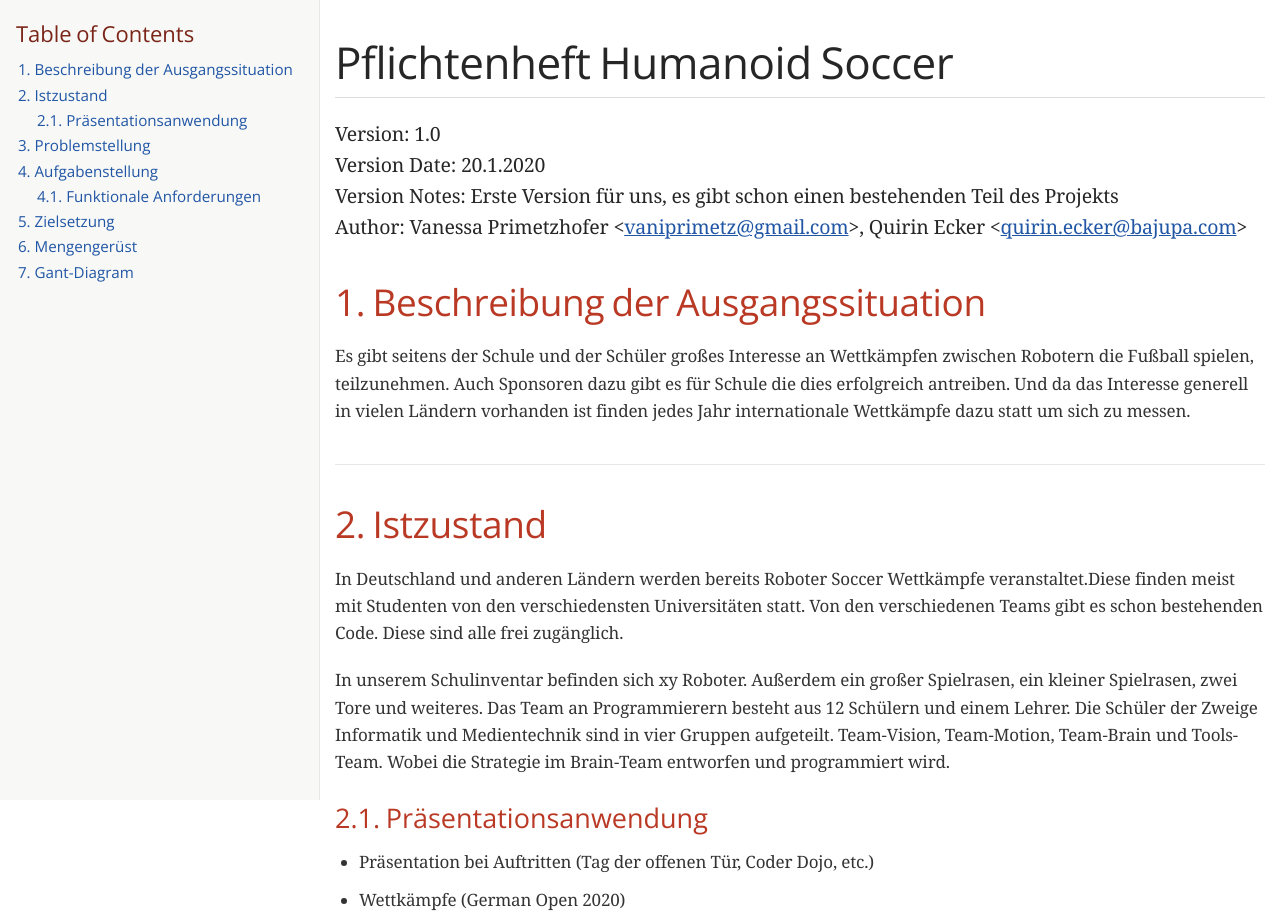
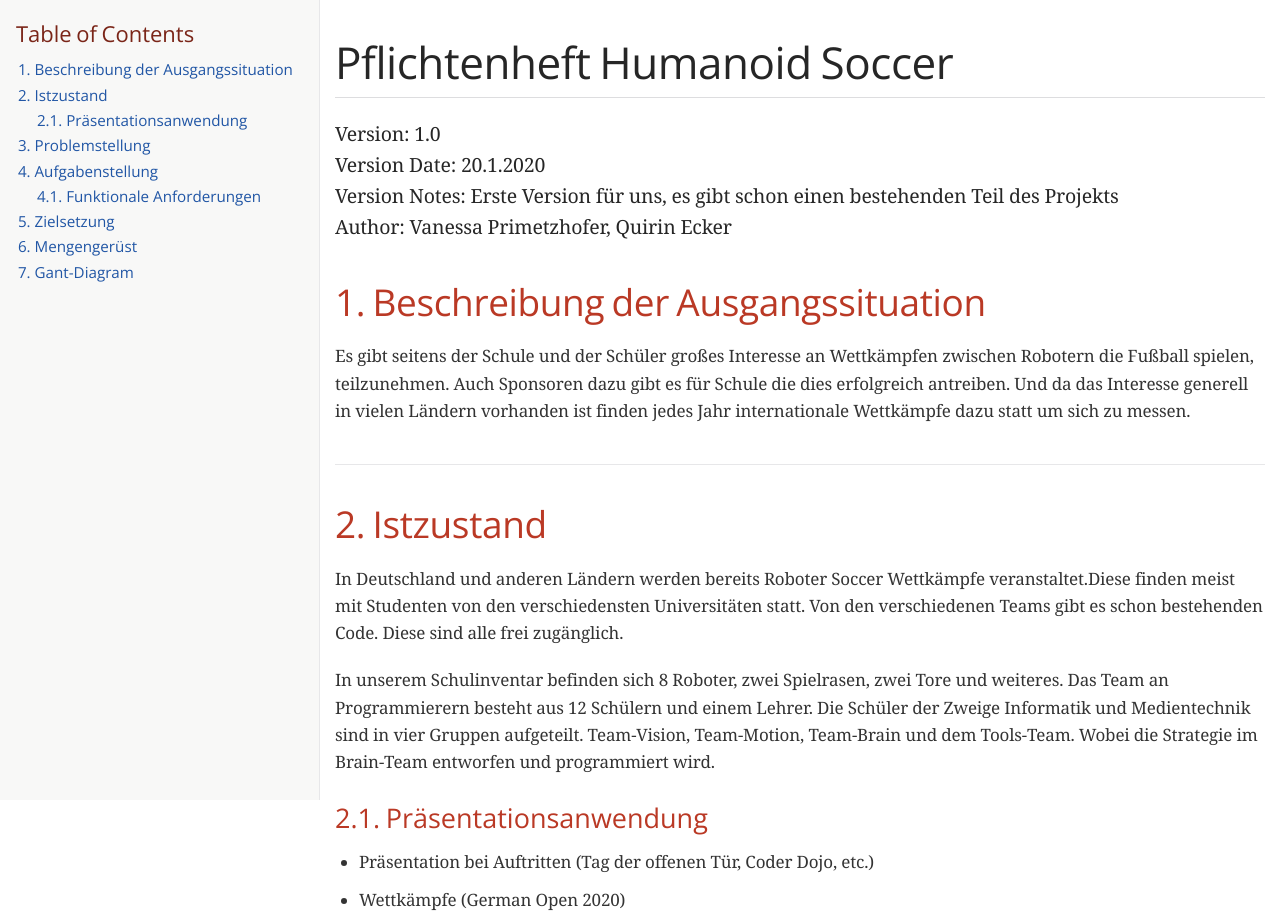
Before and after one commit to 1920-3ahitm-itp/02-project-repositories-robotic-soccer, a plain HTML site: page docs/index.html in a window 1280 px wide. Shown: the top 916 px of the page. Drawn offline with nearby package versions, Linux system fonts and the light colour scheme; a web font is replaced by a local one.

Commit message:
update Demo Website

```diff
--- a/docs/index.html
+++ b/docs/index.html
@@ -477,7 +477,7 @@ pre.rouge .hll * {
 <p>Version: 1.0<br>
 Version Date: 20.1.2020<br>
 Version Notes: Erste Version für uns, es gibt schon einen bestehenden Teil des Projekts<br>
-Author: Vanessa Primetzhofer &lt;<a href="mailto:vaniprimetz@gmail.com">vaniprimetz@gmail.com</a>&gt;, Quirin Ecker &lt;<a href="mailto:quirin.ecker@bajupa.com">quirin.ecker@bajupa.com</a>&gt;<br></p>
+Author: Vanessa Primetzhofer, Quirin Ecker<br></p>
 </div>
 <link rel="stylesheet"  href="http://cdnjs.cloudflare.com/ajax/libs/font-awesome/4.7.0/css/font-awesome.min.css">
 </div>
@@ -502,11 +502,10 @@ finden meist mit Studenten von den verschiedensten Universitäten statt.
 Von den verschiedenen Teams gibt es schon bestehenden Code. Diese sind alle frei zugänglich.</p>
 </div>
 <div class="paragraph">
-<p>In unserem Schulinventar befinden sich xy Roboter. Außerdem ein großer Spielrasen, ein kleiner
-Spielrasen, zwei Tore und weiteres.
+<p>In unserem Schulinventar befinden sich 8 Roboter, zwei Spielrasen, zwei Tore und weiteres.
 Das Team an Programmierern besteht aus
 12 Schülern und einem Lehrer. Die Schüler der Zweige Informatik und Medientechnik sind in
-vier Gruppen aufgeteilt. Team-Vision, Team-Motion, Team-Brain und Tools-Team. Wobei die
+vier Gruppen aufgeteilt. Team-Vision, Team-Motion, Team-Brain und dem Tools-Team. Wobei die
 Strategie im Brain-Team entworfen und programmiert wird.</p>
 </div>
 <div class="sect2">
@@ -663,7 +662,7 @@ Diese Taktik muss daraufhin ausprogrammiert werden.</p>
 </tr>
 <tr>
 <td class="tableblock halign-left valign-top"><p class="tableblock">Auslösendes Ereignis:</p></td>
-<td class="tableblock halign-left valign-top"><p class="tableblock">Ball ist in gegnnerischer Hälfte und freie Sicht aufs Tor</p></td>
+<td class="tableblock halign-left valign-top"><p class="tableblock">Ball ist in gegnerischer Hälfte und freie Sicht aufs Tor</p></td>
 </tr>
 </tbody>
 </table>
@@ -831,7 +830,7 @@ Ein letzter Computer wird gebraucht für den Game Controller, der das ganze Spie
 </div>
 <div id="footer">
 <div id="footer-text">
-Last updated 2020-03-30 12:04:05 UTC
+Last updated 2020-04-16 10:48:52 UTC
 </div>
 </div>
 </body>
```
Also changed, not shown: 1 other file.
